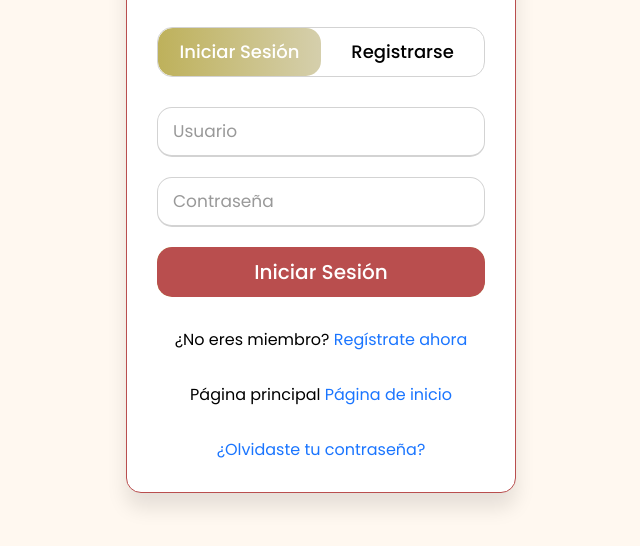
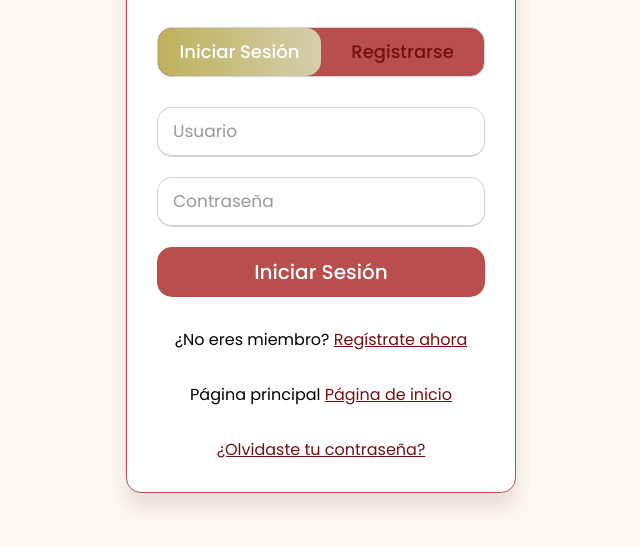
Before and after one commit to torvi30/app-floristeria, a plain HTML site: page login/index.html in a window 1280 px wide. Shown: the part 224-770 px from the top of the page, without its empty margins (319-959 px from the left). Drawn offline with Linux system fonts and the light colour scheme; some packages are replaced by stand-ins of ours; files that its build step writes are made by us from their sources; a script that the page names is missing; files whose address does not match are found by name.

Commit message:
Update style login

```diff
--- a/login/style.css
+++ b/login/style.css
@@ -52,6 +52,8 @@ html,body{
   justify-content: space-between;
   border: 1px solid lightgrey;
   border-radius: 15px;
+  background: #b94e4e;
+  color: white;
 }
 .slide-controls .slide{
   height: 100%;
@@ -90,10 +92,10 @@ input[type="radio"]{
   user-select: none;
 }
 #signup:checked ~ label.login{
-  color: #000;
+  color: #730f0f;
 }
 #login:checked ~ label.signup{
-  color: #000;
+  color: #730f0f;
 }
 #login:checked ~ label.login{
   cursor: default;
@@ -147,8 +149,7 @@ form .field input:focus::placeholder{
 }
 .form-inner form .pass-link a,
 .form-inner form .signup-link a{
-  color: #1a75ff;
-  text-decoration: none;
+  color: #730f0f;
 }
 .form-inner form .pass-link a:hover,
 .form-inner form .signup-link a:hover{
```
